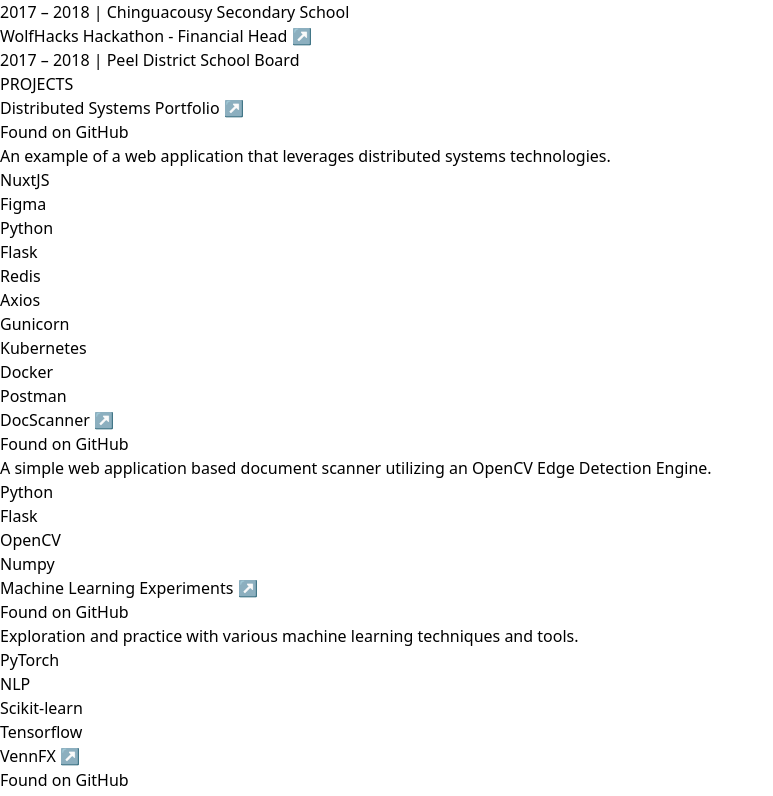
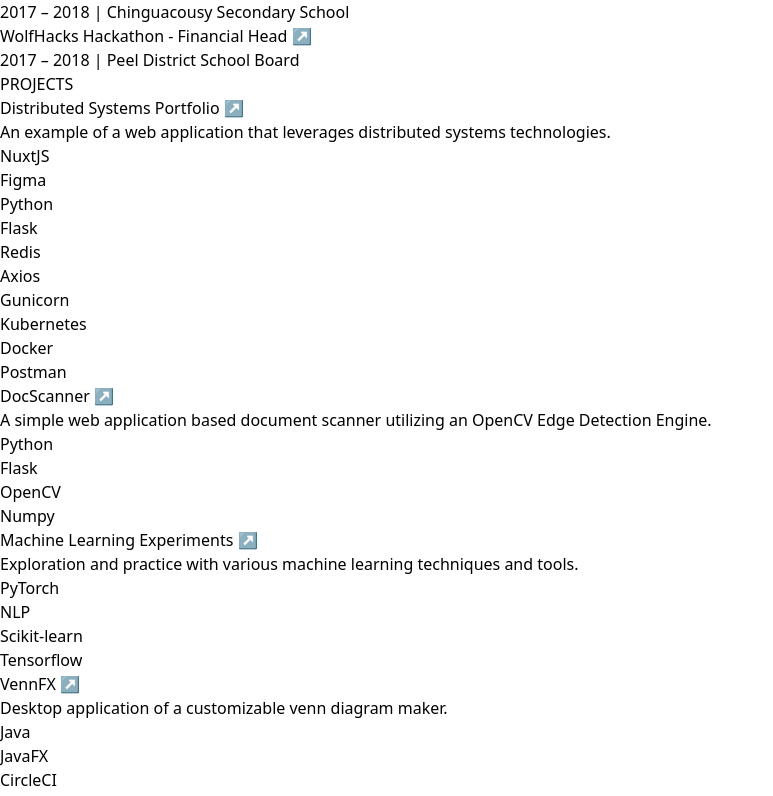
Before and after one commit to ReubenMathew/ReubenNinanV6, a Vue app in the folder ReubenNinan/: page /about in a window 1280 px wide. Shown: the part 744-1540 px from the top of the page, without its empty margins (0-773 px from the left). Built offline with nearby package versions, Linux system fonts and the light colour scheme.

Commit message:
resume h2 update

```diff
--- a/ReubenNinan/src/views/About.vue
+++ b/ReubenNinan/src/views/About.vue
@@ -230,9 +230,9 @@
                       class="inline-block text-gray-550 print:text-black font-normal group-hover:text-gray-700 transition duration-100 ease-in">↗</span>
                   </a>
                 </h3>
-                <p class="leading-normal text-md text-gray-650">
+                <!-- <p class="leading-normal text-md text-gray-650">
                   Found on GitHub
-                </p>
+                </p> -->
               </header>
               <p class="mt-2 text-md text-gray-700 leading-normal">
                 An example of a web application that leverages distributed systems technologies.
@@ -282,9 +282,9 @@
                     class="inline-block text-gray-550 print:text-black font-normal group-hover:text-gray-700 transition duration-100 ease-in">↗</span>
                 </a>
               </h3>
-              <p class="leading-normal text-md text-gray-650">
+              <!-- <p class="leading-normal text-md text-gray-650">
                 Found on GitHub
-              </p>
+              </p> -->
             </header>
             <p class="mt-2 text-md text-gray-700 leading-normal">
               A simple web application based document scanner utilizing an OpenCV Edge Detection Engine.
@@ -314,9 +314,9 @@
                     class="inline-block text-gray-550 print:text-black font-normal group-hover:text-gray-700 transition duration-100 ease-in">↗</span>
                 </a>
               </h3>
-              <p class="leading-normal text-md text-gray-650">
+              <!-- <p class="leading-normal text-md text-gray-650">
                 Found on GitHub
-              </p>
+              </p> -->
             </header>
             <p class="mt-2 text-md text-gray-700 leading-normal">
               Exploration and practice with various machine learning techniques and tools.
@@ -346,9 +346,9 @@
                     class="inline-block text-gray-550 print:text-black font-normal group-hover:text-gray-700 transition duration-100 ease-in">↗</span>
                 </a>
               </h3>
-              <p class="leading-normal text-md text-gray-650">
+              <!-- <p class="leading-normal text-md text-gray-650">
                 Found on GitHub
-              </p>
+              </p> -->
             </header>
             <p class="mt-2 text-md text-gray-700 leading-normal">
               Desktop application of a customizable venn diagram maker.
```
